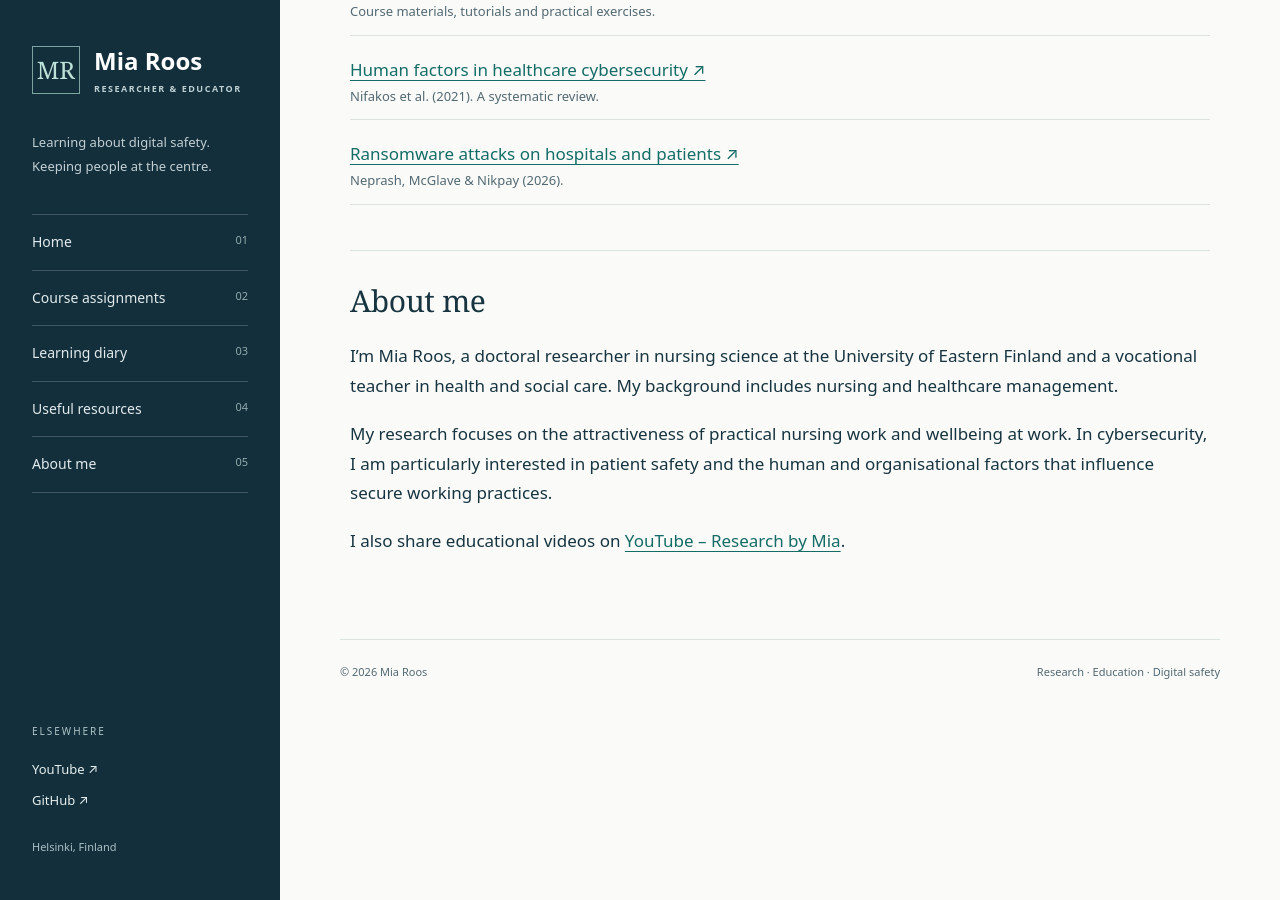
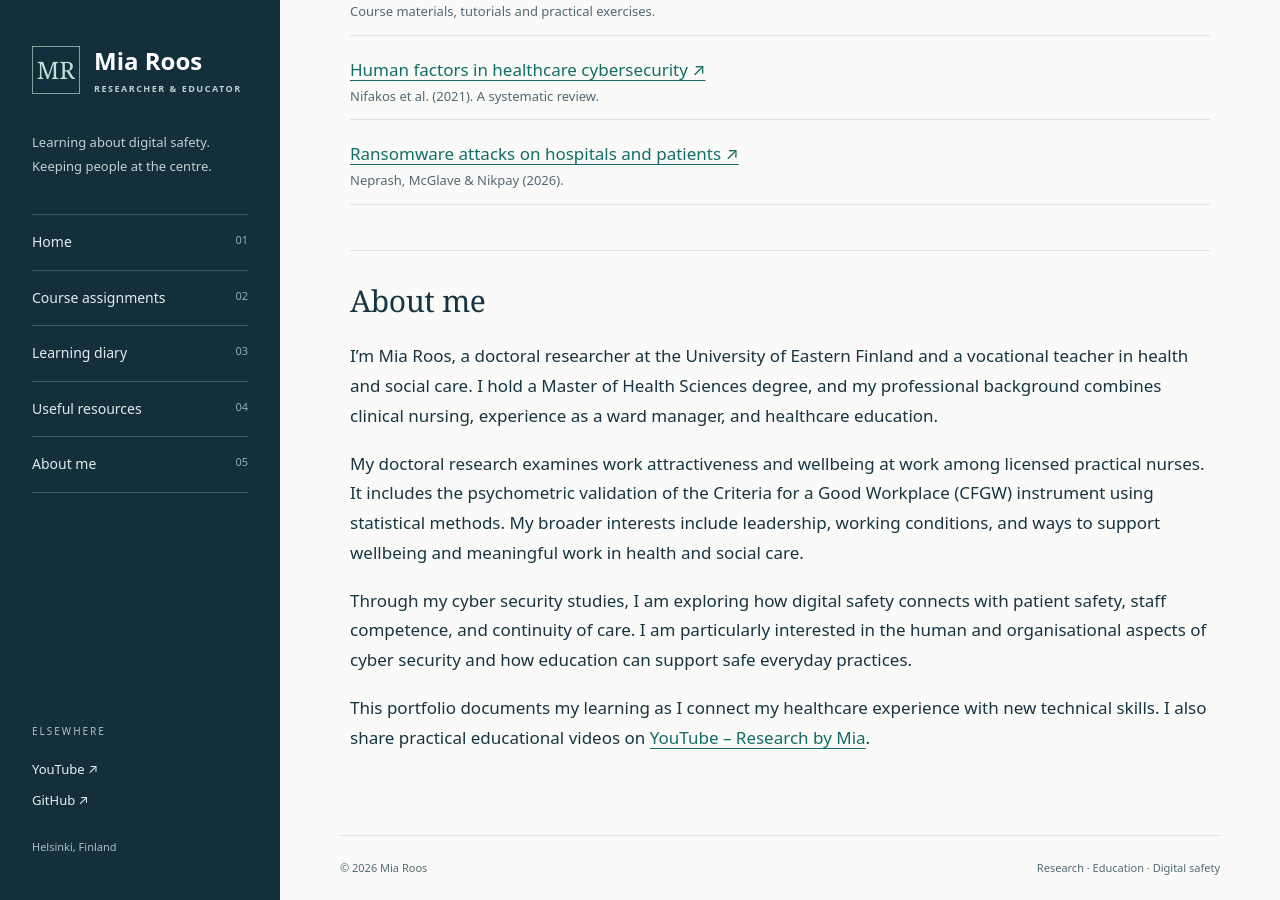
Before and after one commit to mia-roos/Cyber-Security-Studies, a Jekyll site: the page built from index.md, in a window 1280 px wide and 900 px high, scrolled down 1262 px. Built offline with Jekyll 4.4.1, drawn with Linux system fonts in a browser that asks for light colours; some of the changed text lies outside the part shown.

Commit message:
Update index.md

```diff
--- a/index.md
+++ b/index.md
@@ -5,9 +5,9 @@ title: Cybersecurity Learning Portfolio
 
 <p class="eyebrow">Mia Roos · Learning in public</p>
 
-# Exploring cybersecurity.<br><em>Keeping people in focus.</em>
+# Exploring Cyber Security.<br><em>Keeping people in focus.</em>
 
-<p class="lead">Welcome to my learning portfolio. I’m a doctoral researcher in nursing science and a teacher in health and social care, exploring how digital security supports safe, continuous care.</p>
+<p class="lead">Welcome to my learning portfolio. I’m a doctoral researcher in health science and an educator in social and health care, exploring how digital security supports safe, continuous care.</p>
 
 <p class="intro-note">Course assignments, practical exercises and reflections from my cybersecurity studies.</p>
 
@@ -48,8 +48,10 @@ What I tried, what I learned and what I want to explore next.
 
 ## About me
 
-I’m Mia Roos, a doctoral researcher in nursing science at the University of Eastern Finland and a vocational teacher in health and social care. My background includes nursing and healthcare management.
+I’m Mia Roos, a doctoral researcher at the University of Eastern Finland and a vocational teacher in health and social care. I hold a Master of Health Sciences degree, and my professional background combines clinical nursing, experience as a ward manager, and healthcare education.
 
-My research focuses on the attractiveness of practical nursing work and wellbeing at work. In cybersecurity, I am particularly interested in patient safety and the human and organisational factors that influence secure working practices.
+My doctoral research examines work attractiveness and wellbeing at work among licensed practical nurses. It includes the psychometric validation of the Criteria for a Good Workplace (CFGW) instrument using statistical methods. My broader interests include leadership, working conditions, and ways to support wellbeing and meaningful work in health and social care.
 
-I also share educational videos on [YouTube – Research by Mia](https://www.youtube.com/@ResearchByMia).
+Through my cyber security studies, I am exploring how digital safety connects with patient safety, staff competence, and continuity of care. I am particularly interested in the human and organisational aspects of cyber security and how education can support safe everyday practices.
+
+This portfolio documents my learning as I connect my healthcare experience with new technical skills. I also share practical educational videos on [YouTube – Research by Mia](https://www.youtube.com/@ResearchByMia).
```
